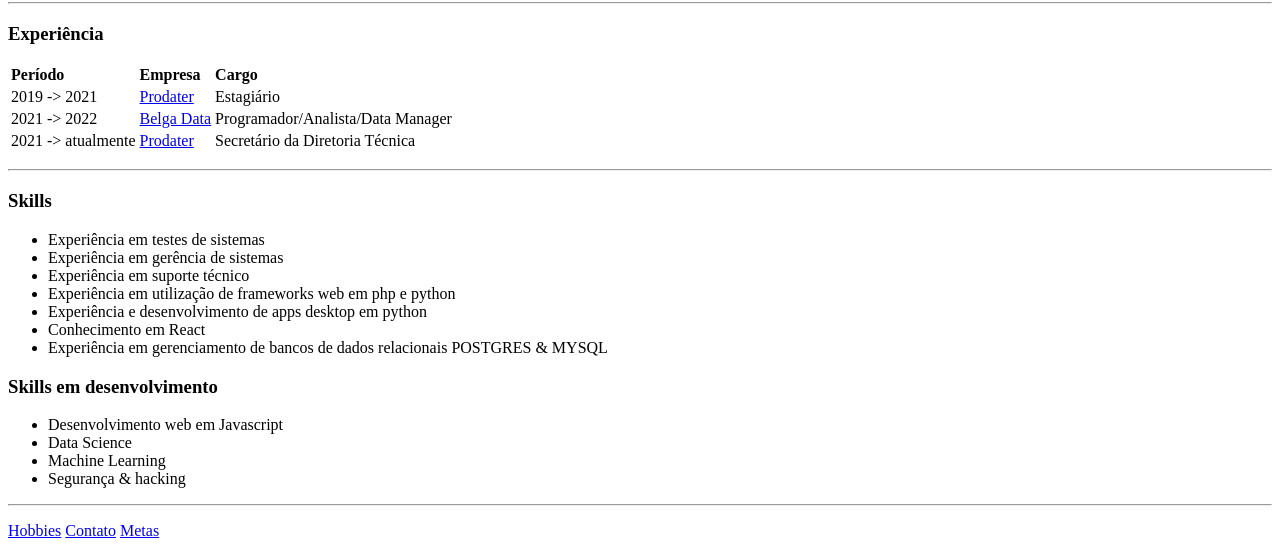
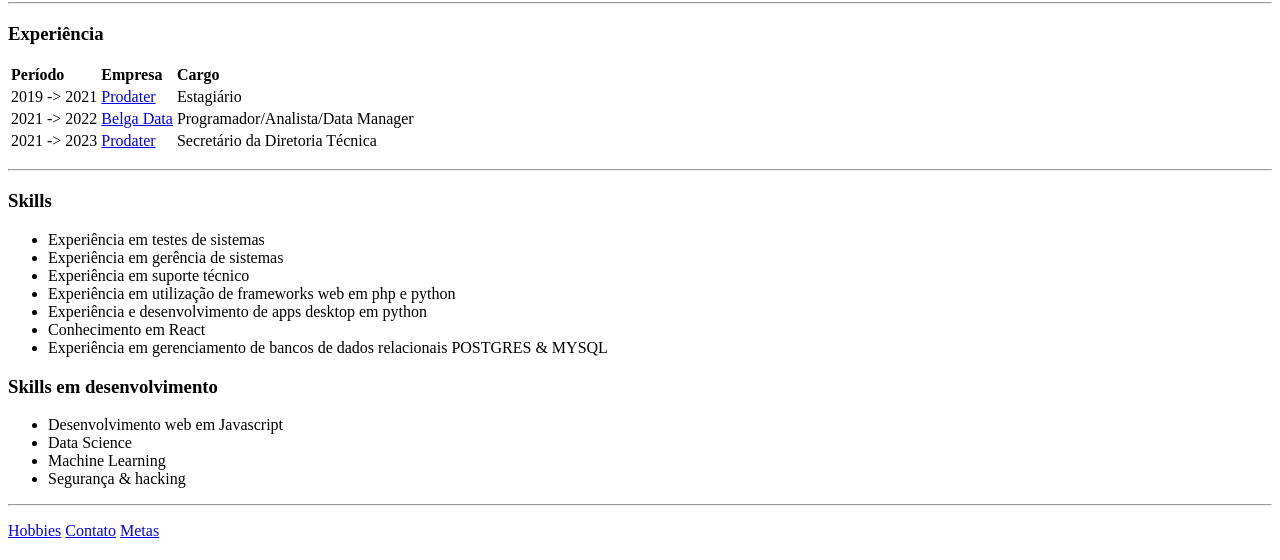
Before and after one commit to p3dru/curriculum, a plain HTML site: page index.html in a window 1280 px wide. Shown: the part 240-800 px from the top of the page. Drawn offline with Linux system fonts and the light colour scheme.

Commit message:
Update index.html

```diff
--- a/index.html
+++ b/index.html
@@ -49,7 +49,7 @@
                     <td>Programador/Analista/Data Manager</td>
                 </tr>
                 <tr>
-                    <td>2021 -> atualmente</td>
+                    <td>2021 -> 2023</td>
                     <td><a href="https://prodater.pmt.pi.gov.br/">Prodater</td>
                     <td>Secretário da Diretoria Técnica</td>
                 </tr>
```
